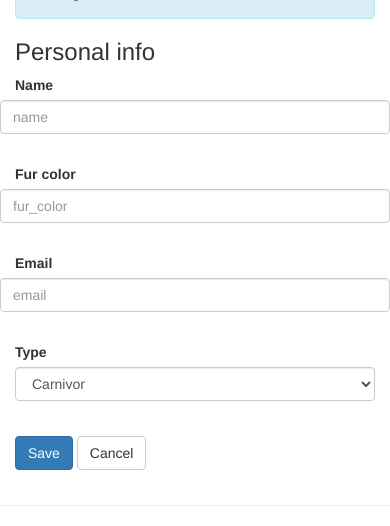
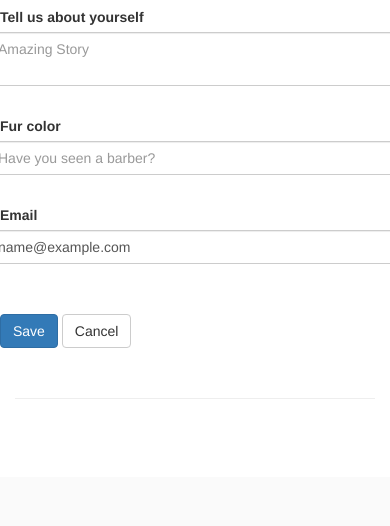
Before and after one commit to girls-go-it/savana-tweet, a Flask app: page /profile in a window 390 px wide; the page is wider, and only the part inside the window is pictured. Shown: the part 367-893 px from the top of that part. After the commit the page ends 715 px from the top of that part, so only its background shows below. Run offline with Flask 2, Linux system fonts and the light colour scheme; the visitor is signed in with stand-in values (Sample User, id 1); data comes from the database, SQL or seed files in the repository; some libraries are stand-ins or nearby versions.

Commit message:
Profile page now works

```diff
--- a/app/forms.py
+++ b/app/forms.py
@@ -1,5 +1,5 @@
 from flask.ext.wtf import Form
-from wtforms.fields import TextField, BooleanField, SubmitField, SelectField, FileField, PasswordField
+from wtforms.fields import TextField, TextAreaField, BooleanField, SubmitField, SelectField, FileField, PasswordField
 from wtforms.validators import Required
 
 from app import app
@@ -27,8 +27,9 @@
 
 class ProfileForm(Form):
     name = TextField("Name")
+    about_me = TextAreaField("Tell us about yourself")
     fur_color = TextField("Fur color")
     email = TextField("Email")
-    animal_type = SelectField('Type', choices=[('carnivor', 'Carnivor'), ('ierbivor','Ierbivor'), ('omnivor','Omnivor')])
-    image_url = FileField('Photo'),
+    # animal_type = SelectField('Type', choices=[('carnivor', 'Carnivor'), ('ierbivor','Ierbivor'), ('omnivor','Omnivor')])
+    # image_url = FileField('Photo'),
     submit = SubmitField("Save")
--- a/app/models.py
+++ b/app/models.py
@@ -10,7 +10,7 @@
     email = db.Column(db.String(255), unique=True)
     name = db.Column(db.String(255))
     fur_color = db.Column(db.String(255))
-    animal_type = db.Column(db.String(255))
+    # animal_type = db.Column(db.String(255))
     image_url = db.Column(db.String(255))
     username = db.Column(db.String(80), unique=True)
     h_password = db.Column(db.String(1000))
--- a/app/templates/base.html
+++ b/app/templates/base.html
@@ -1,9 +1,12 @@
 {% extends "bootstrap/base.html" %}
-{% block title %}Flasky{% endblock %}
+
+{% block title %}Savanna Tweet{% endblock %}
+
 {% block styles%}
   {{super()}}
   <link rel="stylesheet" href="{{url_for('.static', filename='style.css')}}">
 {% endblock %}
+
 {% block navbar %}
   <div class="navbar navbar-inverse navbar-static-top">
     <div class="container">
@@ -16,7 +19,7 @@
         </ul>
         <ul class="nav navbar-nav navbar-right">
         <li><a href="/profile">Profile</a></li>
-	    {% if current_user.is_authenticated() %}
+	       {% if current_user.is_authenticated() %}
           <li><a href="/logout">Logout</a></li>
 	        {%  else %}
 	      <li><a href="/login">Login</a></li>
--- a/app/templates/profile.html
+++ b/app/templates/profile.html
@@ -1,21 +1,21 @@
 {% extends "base.html" %}
 {% block content %}
-
 
 <div class="container">
     <h1>Edit Profile</h1>
   	<hr>
 	<div class="row">
     <form action="/profile" class="form-horizontal" role="form" enctype="multipart/form-data" method="POST">
+        {{ form.csrf_token }}
       <!-- left column -->
-      <div class="col-md-3">
+      <!-- <div class="col-md-3">
         <div class="text-center">
-          <img src="/static/uploads/{{ data.photo }}" onError="this.src='//placehold.it/100'" class="avatar img-circle" alt="avatar" style="max-width: 100px;">
+          <img src="/static/uploads/{{ photo }}" onError="this.src='//placehold.it/100'" class="avatar img-circle" alt="avatar" style="max-width: 100px;">
           <h6>Upload a different photo...</h6>
 
           <input type="file" name="file" class="form-control">
         </div>
-      </div>
+      </div> -->
 
       <!-- edit form column -->
       <div class="col-md-9 personal-info">
@@ -25,41 +25,34 @@
           This is an <strong>.alert</strong>. Use this to show important messages to the user.
         </div>
         <h3>Personal info</h3>
-
           <div class="form-group">
-	          {{ data.form.name.label(class_='col-lg-3 control-label') }}
-            <div class="form-group col-lg-9 {% if data.form.name.errors %}has-error{% endif %} ">
-				  		{{ data.form.name(class_='form-control', placeholder=data.form.name.id) }}
+	          {{ form.name.label(class_='col-lg-3 control-label') }}
+	            <div class="form-group col-lg-9 {% if form.name.errors %}has-error{% endif %} ">
+					{{ form.name(class_='form-control', placeholder="Change your name") }}
+				</div>
+				{{ form.csrf_token }}
+          <div class="form-group">
+	          {{ form.about_me.label(class_='col-lg-3 control-label') }}
+	            <div class="form-group col-lg-9 {% if form.about_me.errors %}has-error{% endif %} ">
+					{{ form.about_me(class_='form-control', placeholder="Amazing Story") }}
+				</div>
+          </div>
+          <div class="form-group">
+	          {{ form.fur_color.label(class_='col-lg-3 control-label') }}
+	          <div class="form-group col-lg-9 {% if form.fur_color.errors %}has-error{% endif %} ">
+				  		{{ form.fur_color(class_='form-control', placeholder="Have you seen a barber?") }}
 					  </div>
           </div>
           <div class="form-group">
-	          {{ data.form.fur_color.label(class_='col-lg-3 control-label') }}
-	          <div class="form-group col-lg-9 {% if data.form.fur_color.errors %}has-error{% endif %} ">
-				  		{{ data.form.fur_color(class_='form-control', placeholder=data.form.fur_color.id) }}
+	          {{ form.email.label(class_='col-lg-3 control-label') }}
+            <div class="form-group col-lg-9 {% if form.email.errors %}has-error{% endif %} ">
+				  		{{ form.email(class_='form-control', placeholder="You've changed your email?") }}
 					  </div>
-          </div>
-          <div class="form-group">
-	          {{ data.form.email.label(class_='col-lg-3 control-label') }}
-            <div class="form-group col-lg-9 {% if data.form.email.errors %}has-error{% endif %} ">
-				  		{{ data.form.email(class_='form-control', placeholder=data.form.email.id) }}
-					  </div>
-          </div>
-          <div class="form-group">
-	          {{ data.form.animal_type.label(class_='col-lg-3 control-label') }}
-            <div class="col-lg-8">
-              <div class="ui-select">
-                <select id="{{data.form.animal_type.id}}" class="form-control">
-                	{% for val, name in data.form.animal_type.choices: %}
-                		<option value="{{ val }}">{{ name }}</option>
-                	{% endfor %}
-                </select>
-              </div>
-            </div>
           </div>
           <div class="form-group">
             <label class="col-md-3 control-label"></label>
             <div class="col-md-8">
-            	{{ data.form.submit(class_='btn btn-primary') }}
+            	{{ form.submit(class_='btn btn-primary') }}
               <span></span>
               <input type="reset" class="btn btn-default" value="Cancel">
             </div>
--- a/app/views.py
+++ b/app/views.py
@@ -81,7 +81,12 @@
 @login_required
 def profile_get():
     form = ProfileForm()
-    return render_template('profile.html', data={'form':form,'photo':''})
+    form.name.data = Animal.query.get(current_user.id).name
+    form.about_me.data = Animal.query.get(current_user.id).about_me
+    form.fur_color.data = Animal.query.get(current_user.id).fur_color
+    form.email.data = Animal.query.get(current_user.id).email
+    # form.animal_type.data = ProfileForm(request.form, category = 2)
+    return render_template('profile.html', form = form, photo = '')
 
 @app.route('/profile', methods=['POST'])
 @login_required
@@ -92,11 +97,26 @@
         file = None
 
     form = ProfileForm(request.form)
+    if form.validate():
+        print "valid"
+    print form.errors
 
-    if file and allowed_file(file.filename):
-        filename = secure_filename(file.filename)
-        file.save(os.path.join(sys.path[0], app.config['UPLOAD_FOLDER'], filename))
-        print filename
-        return render_template('profile.html', data={'form':form,'photo':filename})
+    if form.validate_on_submit():
+        current_user.name = form.name.data
+        current_user.about_me = form.about_me.data
+        current_user.fur_color = form.fur_color.data
+        current_user.email = form.email.data
 
-    return render_template('profile.html', data={'form':form})
+        current_user.save()
+
+# print "pendis"
+
+
+
+    # if file and allowed_file(file.filename):
+    #     filename = secure_filename(file.filename)
+    #     file.save(os.path.join(sys.path[0], app.config['UPLOAD_FOLDER'], filename))
+    #     print filename
+    #     return render_template('profile.html', data={'form':form,'photo':filename})
+
+    return render_template('profile.html', form = form)
```
